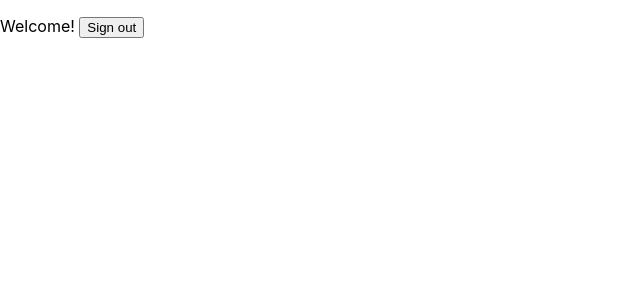
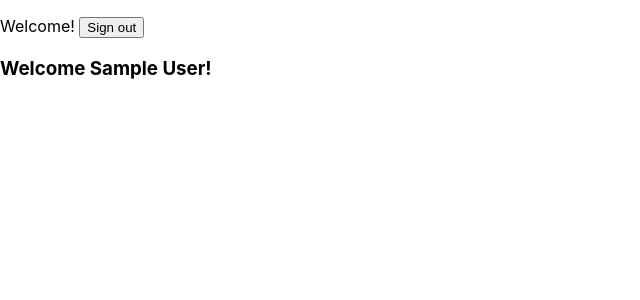
Before and after one commit to fabricioobregon/my-app, a React (Create React App) app: page /bookstore in a window 1280 px wide. Shown: the top 300 px of the page, without its empty margins (0-640 px from the left). Built offline with nearby package versions, Linux system fonts and the light colour scheme; sample sign-in values are in the browser's storage.

Commit message:
redirect to main page!

```diff
--- a/src/App.js
+++ b/src/App.js
@@ -45,8 +45,9 @@ export default function App () {
         <Router>
                 <AuthButton/>
             <Switch>
-                <PrivateRoute path='/protected' component={Protected} isAuthenticated={isAuthenticated}/>
+                <PrivateRoute path='/bookstore' component={Protected} isAuthenticated={isAuthenticated}/>
                 <Route path="/loginpage" component={LoginPage} />
+                <Redirect from="/*" to="/bookstore"   />
             </Switch>
         </Router>
     )
--- a/src/Header.js
+++ b/src/Header.js
@@ -1,8 +1,9 @@
 import React, {/*useState*/} from 'react';
 // import Login from './logincomponents/Login';
 
-const id = JSON.parse(localStorage.getItem('Authentication')).id;
-const name = JSON.parse(localStorage.getItem('Authentication')).name;
+const token = JSON.parse(localStorage.getItem('Authentication'));
+const id = token == null ? "":token.name;
+const name = token == null ? "":token.name;
 
 export const Public = (props) => {return <h3>Public</h3>}
 export const Protected = () => {return <h3>Welcome {name}!</h3>}
--- a/src/logincomponents/LoginPage.js
+++ b/src/logincomponents/LoginPage.js
@@ -49,7 +49,7 @@ export default function Login(props) {
                 <h4>username:</h4>
                 <input type="text" name="name" onChange={changeEmail}></input>
                 <h4>password:</h4>
-                <input type="text" name="password" onChange={changePassword}></input>
+                <input type="password" name="password" onChange={changePassword}></input>
                 <div>
                     <button type="submit" >Submit</button>
                 </div>
```
